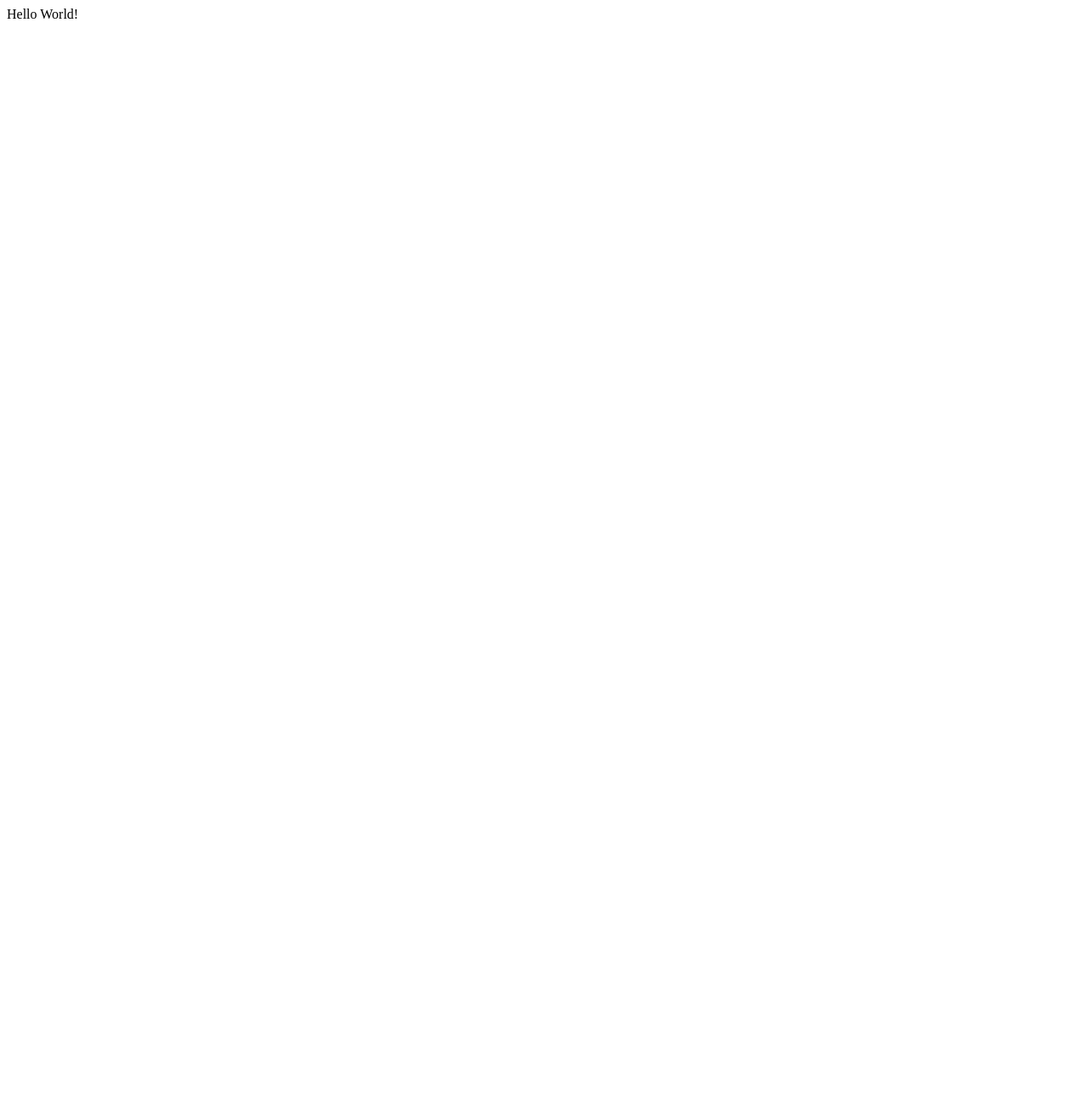
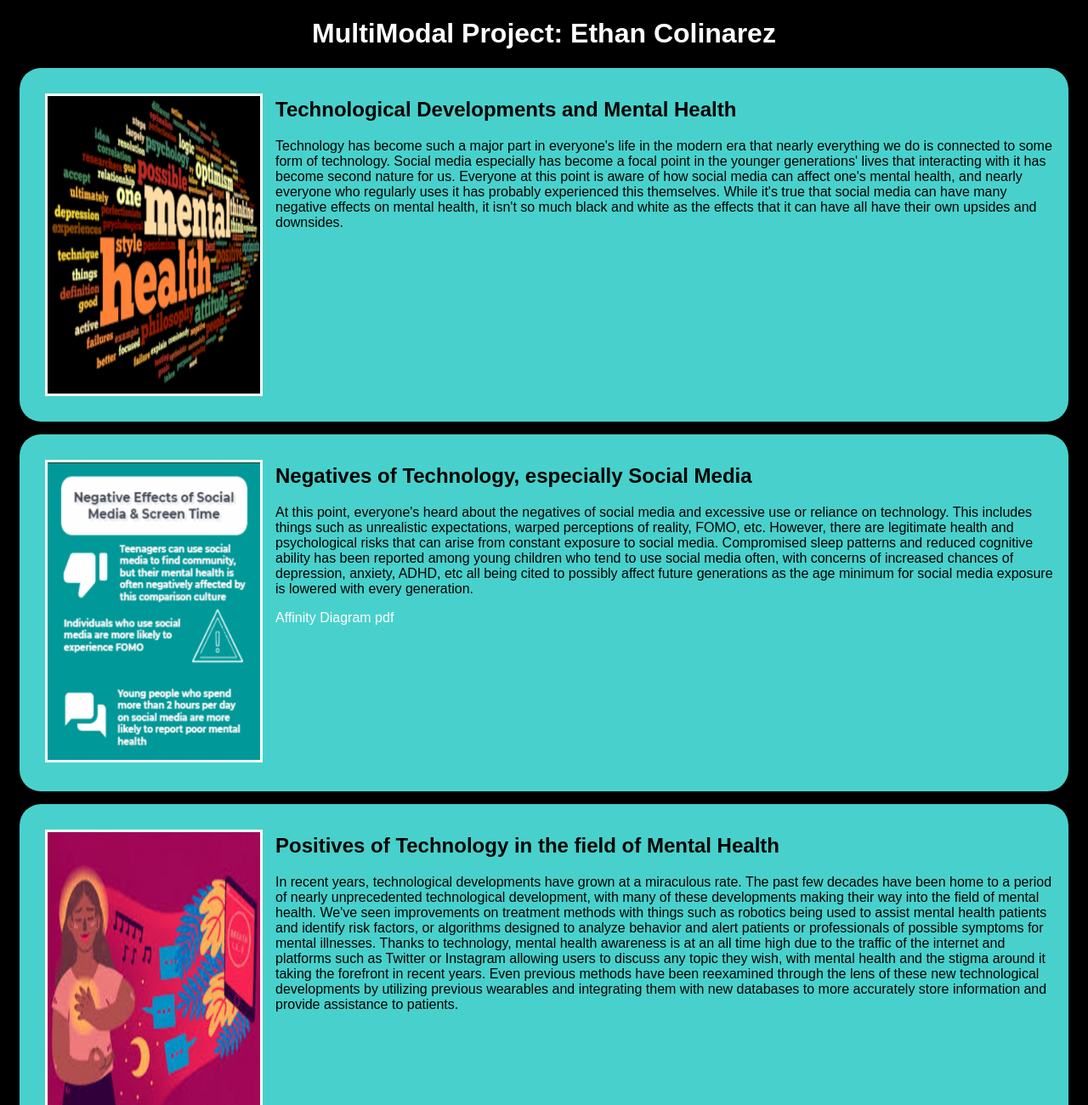
Before and after one commit to EthanJColinarez/EthanJColinarez.github.io, a plain HTML site: page index.html in a window 1280 px wide. Shown: the top 1300 px of the page at 85% size. Before the commit the page ends 800 px from the top, so only its background shows below. Drawn offline with Linux system fonts and the light colour scheme.

Commit message:
Add files via upload

```diff
--- a/index.html
+++ b/index.html
@@ -1 +1,75 @@
-Hello World!
+<!DOCTYPE html>
+<html>
+    <head>
+        <title>MultiModal Project: Ethan Colinarez</title>
+        <link rel="stylesheet" href="styles.css">
+    </head>
+    <body>
+        <h1>MultiModal Project: Ethan Colinarez</h1>
+
+        <!-- Introduction -->
+        <section class="assignment">
+            <img src="Images/IntroIMG.png" width = "350" height = "350">
+            <section class="ass-details">
+                <h2>Technological Developments and Mental Health</h2>
+                <p>
+                    Technology has become such a major part in everyone's life in the modern era that nearly everything we do is connected to some form of technology.
+                    Social media especially has become a focal point in the younger generations' lives that interacting with it has become second nature for us.
+                    Everyone at this point is aware of how social media can affect one's mental health, and nearly everyone who regularly uses it has probably experienced this themselves.
+                    While it's true that social media can have many negative effects on mental health, it isn't so much black and white as the effects that it can have all have their own upsides and downsides.
+                </p>
+            </section>
+        </section>
+
+        <!-- Negatives -->
+        <section class="assignment">
+            <a href="Files/Negative Images.pdf"><img src="Images/NegativeIMG.png" width = "350" height = "350"></a>
+            <section class="ass-details">
+                <h2>Negatives of Technology, especially Social Media</h2>
+                <p>
+                    At this point, everyone's heard about the negatives of social media and excessive use or reliance on technology. This includes things such as unrealistic expectations, warped perceptions of reality, FOMO, etc.
+                    However, there are legitimate health and psychological risks that can arise from constant exposure to social media. Compromised sleep patterns and reduced cognitive
+                    ability has been reported among young children who tend to use social media often, with concerns of increased chances of depression, anxiety, ADHD, etc all being cited
+                    to possibly affect future generations as the age minimum for social media exposure is lowered with every generation.
+                </p>
+                <a href="Files/ACT Affinity Diagram.pdf"> Affinity Diagram pdf </a>
+            </section>
+        </section>
+        <!-- Positives -->
+        <section class="assignment">
+            <a href="Files/Positive Images.pdf"><img src="Images/PositiveIMG.png" width = "350" height = "350"></a>
+            <section class="ass-details">
+                <h2>Positives of Technology in the field of Mental Health</h2>
+                <p>
+                    In recent years, technological developments have grown at a miraculous rate. The past few decades have been home to a period of nearly unprecedented technological development, with many of these developments making their way into the field of mental health.
+                    We've seen improvements on treatment methods with things such as robotics being used to assist mental health patients and identify risk factors, or algorithms designed to analyze behavior and alert patients or professionals of possible symptoms for mental illnesses.
+                    Thanks to technology, mental health awareness is at an all time high due to the traffic of the internet and platforms such as Twitter or Instagram allowing users to discuss any topic they wish, with mental health and the stigma around it taking the forefront in recent years.
+                    Even previous methods have been reexamined through the lens of these new technological developments by utilizing previous wearables and integrating them with new databases to more accurately store information and provide assistance to patients.
+                </p>
+            </section>
+        </section>
+        <!-- Neutral -->
+        <section class="assignment">
+            <img src="Images/NeutralIMG.png" width = "350" height = "350">
+            <section class="ass-details">
+                <h2>Neutral Ground</h2>
+                <p>
+                    Again however, the integration of new technologies in the field of mental health is not a black or white topic. While there are both positives or negatives, it's impossible to say whether or not any of this is objectively good or bad.
+                    There is a lot of neutral ground because the varying amount of technology allows it to cater to any multitude of needs for nearly anyone of all walks of life or circumstances. Allowing people to connect with others who share the same interests online has given way to infinite amounts of communities for whatever niche anyone can want.
+                    While yes, internet or social media addiction exist, nearly anything in excess can create an addiction. Moderation is the key for technology and mental health to exist without having an adverse effect on each other.
+                </p>
+            </section>
+        </section>
+        <!-- Future -->
+        <section class="assignment">
+            <img src="Images/FutureIMG.png" width = "350" height = "350">
+            <section class="ass-details">
+                <h2>Future ofTechnology and Mental Health</h2>
+                <p>
+                    Technology will only continue to develop as the years go by and the discussion about mental health will, hopefully, grow along with it as more people become aware of the effects that it can have in excess.
+                    So long as moderation becomes
+                </p>
+            </section>
+        </section>
+    </body>
+</html>
--- /dev/null
+++ b/styles.css
@@ -0,0 +1,36 @@
+body {
+    background:black;
+    font-family:Arial, Helvetica, sans-serif;
+}
+
+.assignment {
+    display:flex;
+    padding:15px;
+    margin:15px;
+    background:#48D1CC;
+    border-radius: 25px;
+}
+
+.assignment img {
+    width: 250px;
+    margin: 15px;
+    border:3px solid white;
+}
+
+h1 {
+    color:white;
+    text-align:center;
+}
+
+h1:hover {
+    color: white;
+}
+
+a {
+    text-decoration: none;
+    color:white;
+}
+
+a:hover {
+    color: white;
+}
```
Also changed, not shown: Images/FutureIMG.png (added), Images/IntroIMG.png (added), Images/NegativeIMG.png (added), Images/PositiveIMG.png (added), 3 other files.
